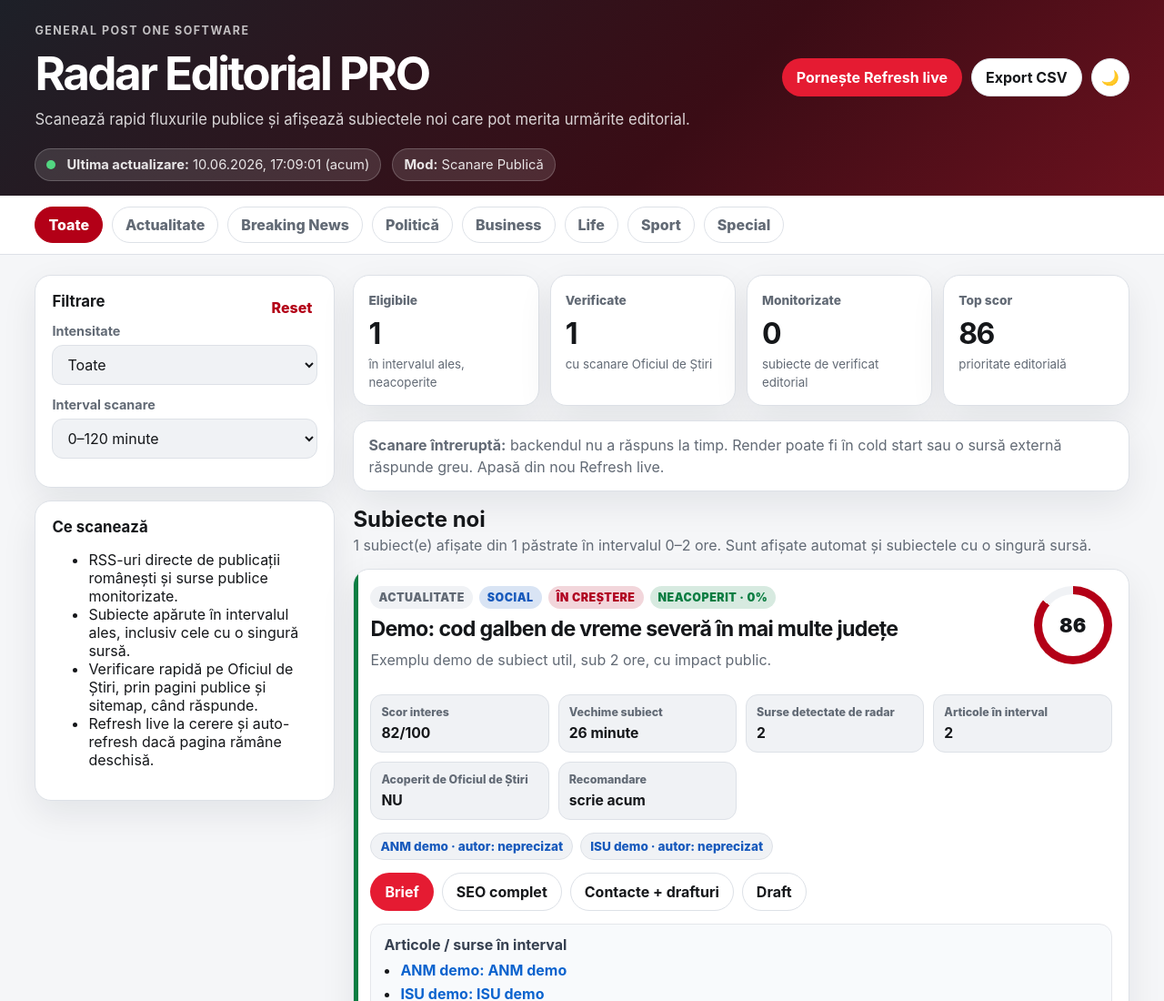
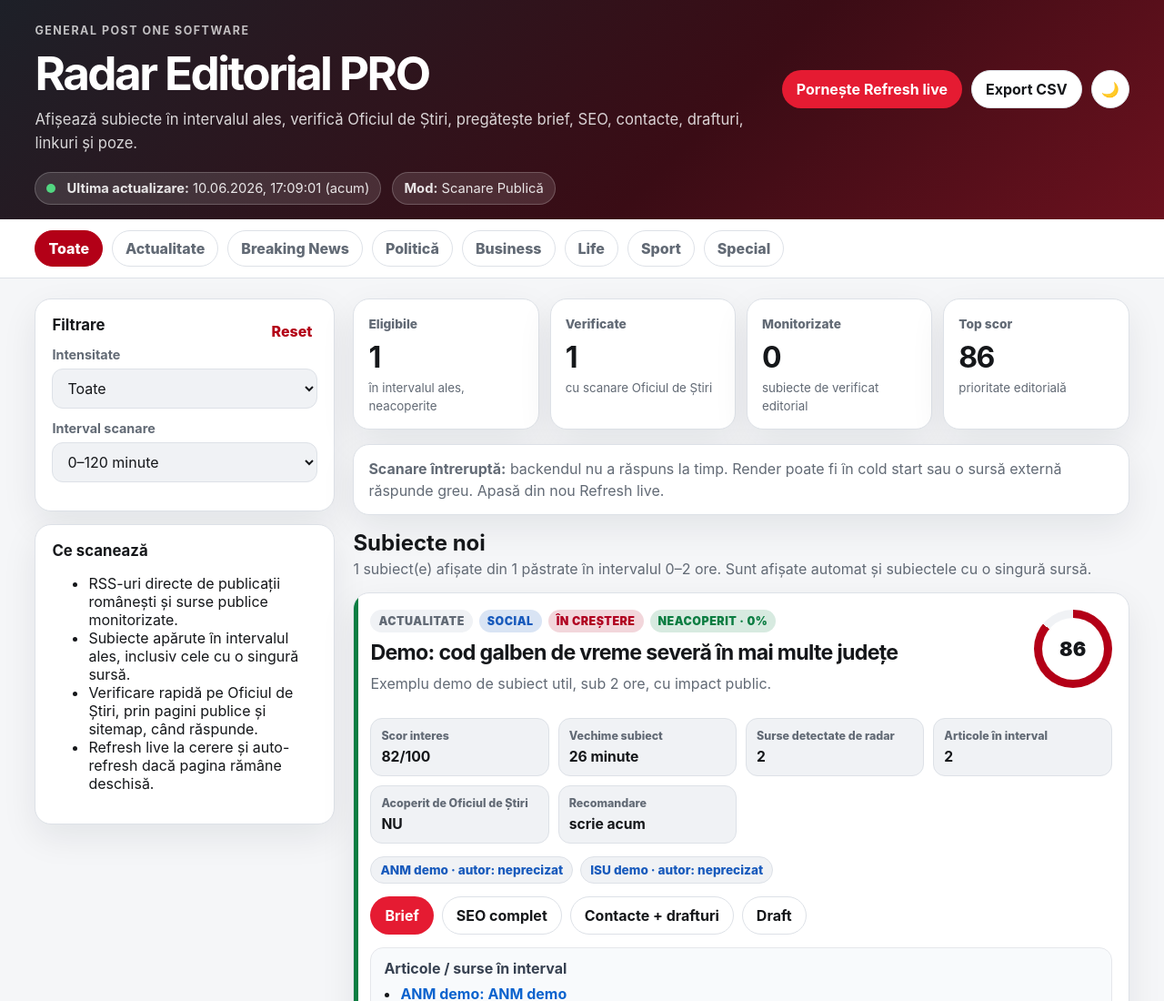
Before and after one commit to General-Post-One/Radar-Editorial-Pro, a website: page public/index.html in a window 1280 px wide. Shown: the top 1100 px of the page at 91% size. Drawn offline with Linux system fonts and the light colour scheme; no server answers.

Commit message:
Add files via upload

```diff
--- a/public/index.html
+++ b/public/index.html
@@ -15,7 +15,7 @@
       <div>
         <p class="eyebrow">General Post One Software</p>
         <h1>Radar Editorial PRO</h1>
-        <p class="header-copy">Scanează rapid fluxurile publice și afișează subiectele noi care pot merita urmărite editorial.</p>
+        <p class="header-copy">Afișează subiecte în intervalul ales, verifică Oficiul de Știri, pregătește brief, SEO, contacte, drafturi, linkuri și poze.</p>
       </div>
       <div class="header-actions">
         <button class="btn btn-primary" id="refreshBtn" type="button">Pornește Refresh live</button>
```
